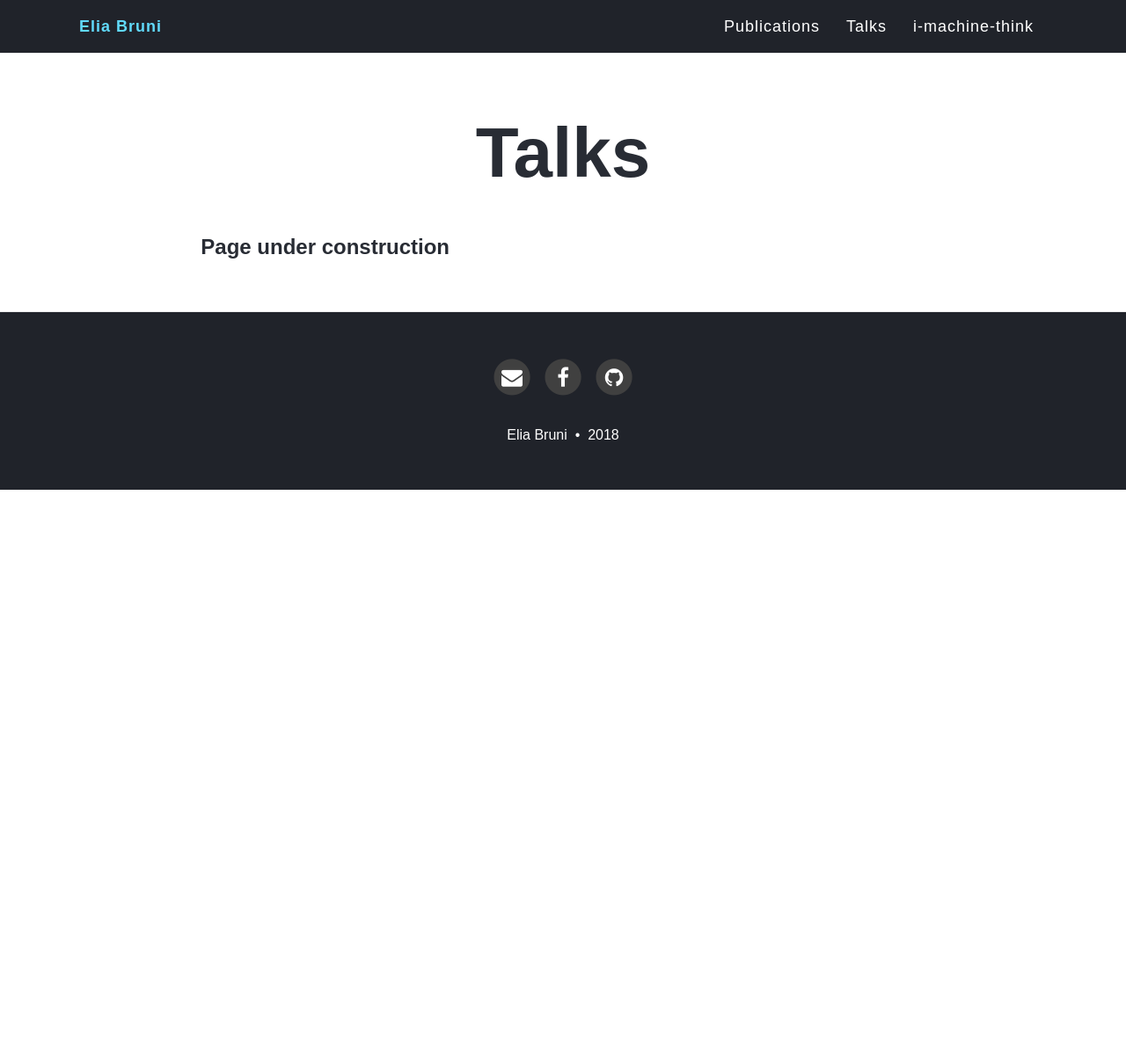
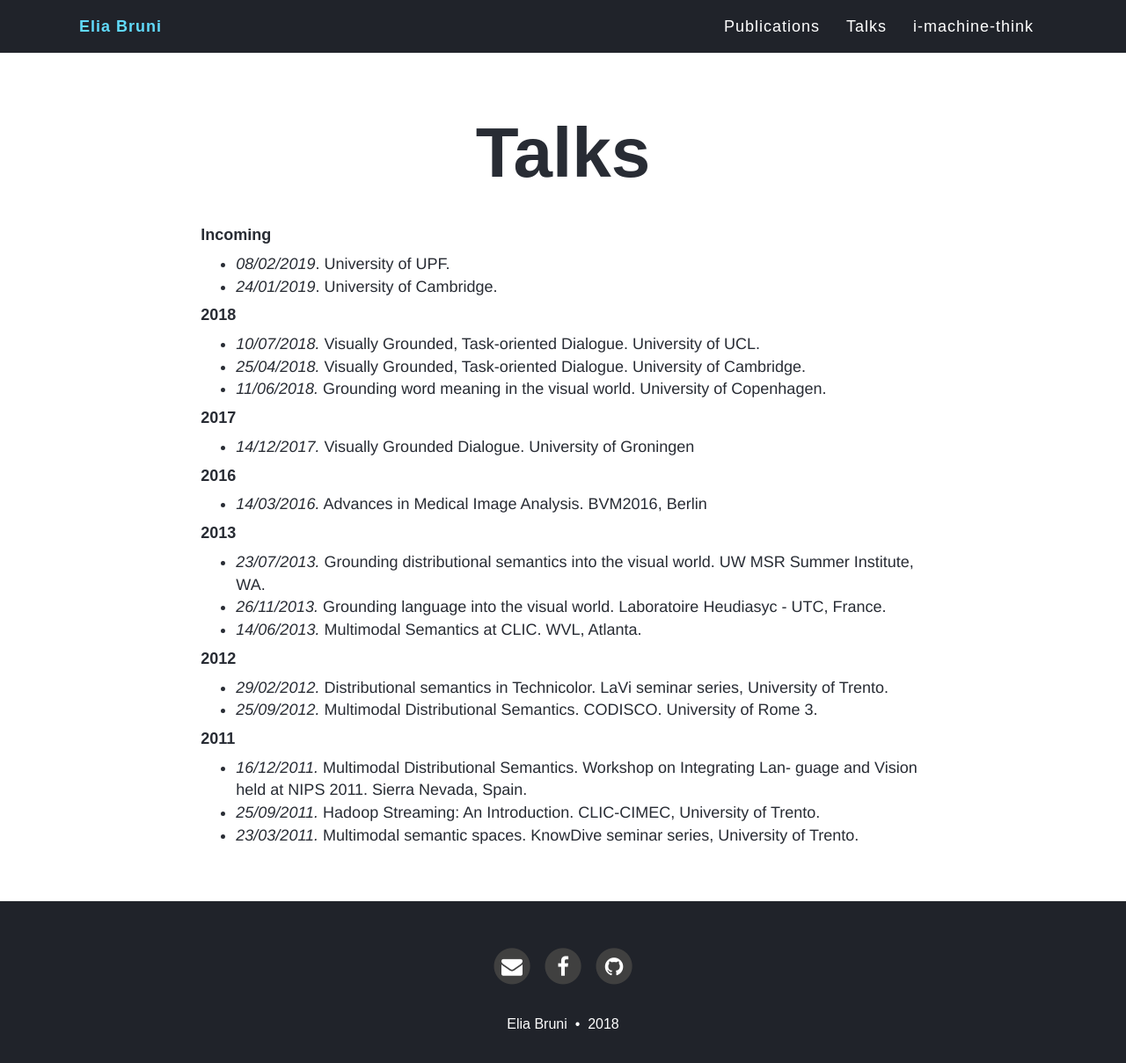
Before and after one commit to eliabruni/eliabruni.github.io, a Jekyll site: the page built from talks.md, in a window 1280 px wide and 1227 px high. Shown: the top 1209 px of the window at 88% size. Built offline with Jekyll 4.4.1, drawn with Linux system fonts in a browser that asks for light colours; nearby versions of some CDN libraries.

Commit message:
ADD PUBS

```diff
--- a/talks.md
+++ b/talks.md
@@ -2,5 +2,31 @@
 layout: page
 title: Talks
 ---
+#### Incoming
+* *08/02/2019*. University of UPF.
+* *24/01/2019*. University of Cambridge.
 
-### Page under construction
+#### 2018
+* *10/07/2018.* Visually Grounded, Task-oriented Dialogue. University of UCL.
+* *25/04/2018.* Visually Grounded, Task-oriented Dialogue. University of Cambridge.
+* *11/06/2018.* Grounding word meaning in the visual world. University of Copenhagen.
+
+#### 2017
+* *14/12/2017.* Visually Grounded Dialogue. University of Groningen
+
+#### 2016
+* *14/03/2016.* Advances in Medical Image Analysis. BVM2016, Berlin
+
+#### 2013
+* *23/07/2013.* Grounding distributional semantics into the visual world. UW MSR Summer Institute, WA.
+* *26/11/2013.* Grounding language into the visual world. Laboratoire Heudiasyc - UTC, France.
+* *14/06/2013.* Multimodal Semantics at CLIC. WVL, Atlanta.
+
+#### 2012
+* *29/02/2012.* Distributional semantics in Technicolor. LaVi seminar series, University of Trento.
+* *25/09/2012.* Multimodal Distributional Semantics. CODISCO. University of Rome 3.
+
+#### 2011
+* *16/12/2011.* Multimodal Distributional Semantics. Workshop on Integrating Lan- guage and Vision held at NIPS 2011. Sierra Nevada, Spain.
+* *25/09/2011.* Hadoop Streaming: An Introduction. CLIC-CIMEC, University of Trento.
+* *23/03/2011.* Multimodal semantic spaces. KnowDive seminar series, University of Trento.
```
